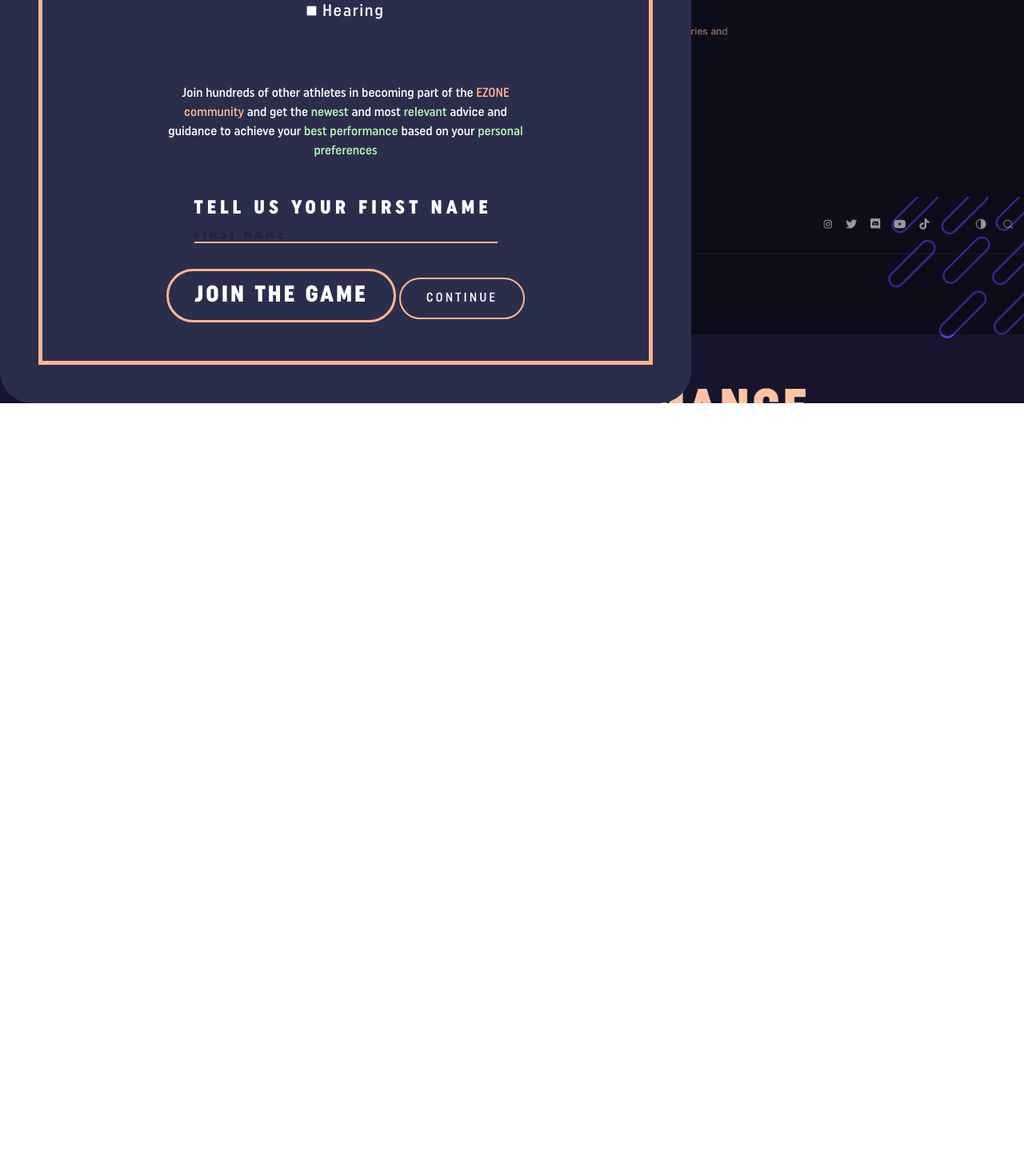
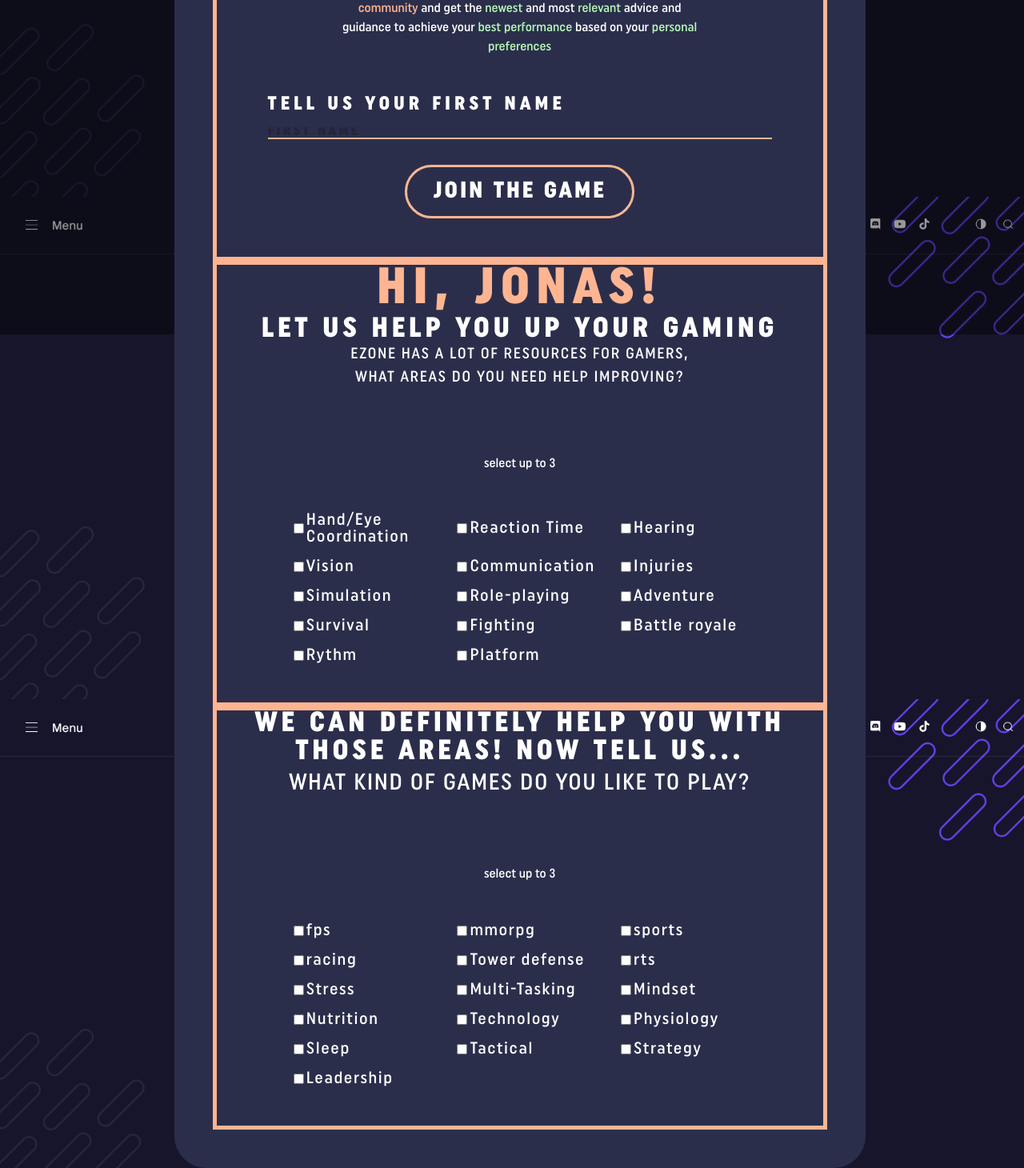
Before and after one commit to poli0139/ezone, a website built with Vite: page index.html in a window 1280 px wide. Shown: the part 382-1842 px from the top of the page at 80% size. Before the commit the page ends 886 px from the top, so only its background shows below. Built offline with nearby package versions, Linux system fonts and the light colour scheme.

Commit message:
2 steps with html content

```diff
--- a/_form-style.scss
+++ b/_form-style.scss
@@ -10,9 +10,9 @@
   border-radius: 40px;
   top: 12%;
   left: 17%;
-  //position: fixed;
+  position: relative;
 
-  //font styles
+  //FONT STYLES
   h1 {
     font-family: variables.$uniformBlack;
     font-size: variables.$h1-size;
@@ -74,13 +74,17 @@
   .greenSpan {
     color: variables.$greenLight;
   }
+
   form {
-    margin: 3rem auto;
+    margin: 3rem 4rem;
+    position: relative;
   }
 }
-.firstStepSec {
+.modalSection {
   border: solid variables.$orangeLight 5px;
   height: 100%;
+  display: flex;
+  flex-direction: column;
 }
 
 //LABEL STYLE
@@ -94,13 +98,25 @@
   text-transform: none;
   font-weight: lighter;
   letter-spacing: 0.1rem;
+  display: flex;
+  height: auto;
+  align-items: center;
+  text-align: left;
 }
 
+//grid for checkboxes
+.checkboxes {
+  display: grid;
+  grid-template-columns: 1fr 1fr 1fr;
+  row-gap: 1rem;
+  column-gap: 1rem;
+  margin: auto auto auto 2rem;
+}
 //INPUT STYLE
 .inputDiv {
   display: flex;
   flex-direction: column;
-  width: 50%;
+  width: 100%;
   margin: auto;
   font-family: variables.$uniformBlack;
   text-transform: uppercase;
@@ -108,6 +124,11 @@
   text-align: left;
   row-gap: 1rem;
 }
+input[type="checkbox"] {
+  align-self: center;
+  margin-right: 0.2rem;
+}
+
 input[type="text"] {
   background: none;
   border: none;
@@ -138,6 +159,22 @@
   margin-top: 2rem;
 }
 
+.exit {
+  // position: absolute;
+  // display: flow-root;
+  // left: 0;
+  // bottom: 0;
+  // float: left;
+  font-family: variables.$uniformBlack;
+  background: none;
+  border: none;
+  color: white;
+  letter-spacing: 3px;
+  text-transform: uppercase;
+  font-size: variables.$button2-text;
+  border: solid red 1px;
+}
+
 .continue {
   font-family: variables.$uniformMedium;
   background: none;
--- a/_layout.scss
+++ b/_layout.scss
@@ -8,7 +8,7 @@
   background-size: contain;
   width: 100vw;
   height: 100vh;
-  overflow: none;
+  overflow: scroll;
 }
 
 #darkBox {
--- a/index.html
+++ b/index.html
@@ -10,24 +10,16 @@
   <body>
     <div id="darkBox"></div>
     <div class="modal">
-      <section class="modalSection firstStepSec">
+      <section class="modalSection introSec">
         <h1>
           Join our <br />
           ecommunity
         </h1>
-        <h2>Let us help you up your gaming</h2>
-        <h3>What kind of games do you like to play?</h3>
-        <h4>EZONE has a lot of resources for gamers, what areas do you need help improving</h4>
-        <h5>select up to 3</h5>
-        <form action="">
-          <label for="Hearing" class="checkboxLabel">
-            <input type="checkbox" id="Hearing" />
-            Hearing
-          </label>
-        </form>
+
         <p>
           Join hundreds of other athletes in becoming part of the
-          <span class="orangeSpan">EZONE community</span> and get the <span class="greenSpan">newest</span> and most
+          <span class="orangeSpan">EZONE community</span> and get the
+          <span class="greenSpan">newest</span> and most
           <span class="greenSpan">relevant</span>
           advice and guidance to achieve your
           <span class="greenSpan">best performance</span> based on your
@@ -36,11 +28,161 @@
 
         <form class="info" action="">
           <div id="firstNameDiv" class="inputDiv">
-            <label for="firstName" class="textLabel">Tell us your first name</label>
-            <input type="text" id="firstName" name="firstName" placeholder="First name" />
+            <label for="firstName" class="textLabel"
+              >Tell us your first name</label
+            >
+            <input
+              type="text"
+              id="firstName"
+              name="firstName"
+              placeholder="First name"
+            />
           </div>
           <button class="join">Join the game</button>
-          <button class="continue">Continue</button>
+          <!-- <button class="exit">Go back</button> -->
+          <!-- <button class="continue">Continue</button> -->
+        </form>
+      </section>
+      <section class="modalSection fristStepSec">
+        <h1>Hi, Jonas!</h1>
+        <h2>let us help you up your gaming</h2>
+        <h4>
+          ezone has a lot of resources for gamers,<br />
+          what areas do you need help improving?
+        </h4>
+        <p>select up to 3</p>
+        <form action="">
+          <div class="checkboxes">
+            <label for="hand/eye" class="checkboxLabel">
+              <input type="checkbox" id="hand/eye" />
+              Hand/Eye Coordination
+            </label>
+            <label for="reaction" class="checkboxLabel">
+              <input type="checkbox" id="reaction" />
+              Reaction Time
+            </label>
+            <label for="hearing" class="checkboxLabel">
+              <input type="checkbox" id="Hearing" />
+              Hearing
+            </label>
+            <label for="vision" class="checkboxLabel">
+              <input type="checkbox" id="vision" />
+              Vision
+            </label>
+            <label for="communication" class="checkboxLabel">
+              <input type="checkbox" id="communication" />
+              Communication
+            </label>
+            <label for="injuries" class="checkboxLabel">
+              <input type="checkbox" id="injuries" />
+              Injuries
+            </label>
+            <label for="simulation" class="checkboxLabel">
+              <input type="checkbox" id="simulation" />
+              Simulation
+            </label>
+            <label for="rolePlaying" class="checkboxLabel">
+              <input type="checkbox" id="rolePlaying" />
+              Role-playing
+            </label>
+            <label for="adventure" class="checkboxLabel">
+              <input type="checkbox" id="adventure" />
+              Adventure
+            </label>
+            <label for="survival" class="checkboxLabel">
+              <input type="checkbox" id="survival" />
+              Survival
+            </label>
+            <label for="fighting" class="checkboxLabel">
+              <input type="checkbox" id="fighting" />
+              Fighting
+            </label>
+            <label for="battleRoyale" class="checkboxLabel">
+              <input type="checkbox" id="battleRoyale" />
+              Battle royale
+            </label>
+            <label for="rythm" class="checkboxLabel">
+              <input type="checkbox" id="rythm" />
+              Rythm
+            </label>
+            <label for="platform" class="checkboxLabel">
+              <input type="checkbox" id="platform" />
+              Platform
+            </label>
+          </div>
+        </form>
+      </section>
+      <section class="modalSection secondStepSec">
+        <h2>we can definitely help you with those areas! now tell us...</h2>
+        <h3>What kind of games do you like to play?</h3>
+        <p>select up to 3</p>
+        <form action="">
+          <div class="checkboxes">
+            <label for="fps" class="checkboxLabel">
+              <input type="checkbox" id="fps" />
+              fps
+            </label>
+            <label for="mmorpg" class="checkboxLabel">
+              <input type="checkbox" id="mmorpg" />
+              mmorpg
+            </label>
+            <label for="sports" class="checkboxLabel">
+              <input type="checkbox" id="sports" />
+              sports
+            </label>
+            <label for="racing" class="checkboxLabel">
+              <input type="checkbox" id="racing" />
+              racing
+            </label>
+            <label for="towerDefense" class="checkboxLabel">
+              <input type="checkbox" id="towerDefense" />
+              Tower defense
+            </label>
+            <label for="rts" class="checkboxLabel">
+              <input type="checkbox" id="rts" />
+              rts
+            </label>
+            <label for="simulation" class="checkboxLabel">
+              <input type="checkbox" id="simulation" />
+              Stress
+            </label>
+            <label for="multiTasking" class="checkboxLabel">
+              <input type="checkbox" id="multiTasking" />
+              Multi-Tasking
+            </label>
+            <label for="mindset" class="checkboxLabel">
+              <input type="checkbox" id="mindset" />
+              Mindset
+            </label>
+            <label for="nutrition" class="checkboxLabel">
+              <input type="checkbox" id="nutrition" />
+              Nutrition
+            </label>
+            <label for="technology" class="checkboxLabel">
+              <input type="checkbox" id="technology" />
+              Technology
+            </label>
+            <label for="physiology" class="checkboxLabel">
+              <input type="checkbox" id="physiology" />
+              Physiology
+            </label>
+            <label for="sleep" class="checkboxLabel">
+              <input type="checkbox" id="sleep" />
+              Sleep
+            </label>
+            <label for="tactical" class="checkboxLabel">
+              <input type="checkbox" id="tactical" />
+              Tactical
+            </label>
+            <label for="strategy" class="checkboxLabel">
+              <input type="checkbox" id="strategy" />
+              Strategy
+            </label>
+            <label for="leadership" class="checkboxLabel">
+              <input type="checkbox" id="leadership" />
+              Leadership
+            </label>
+          </div>
         </form>
       </section>
     </div>
```
